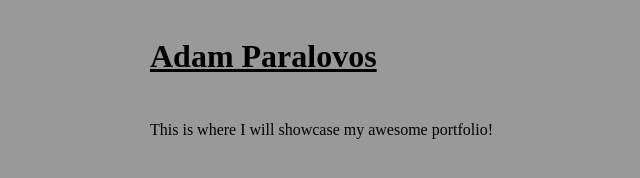
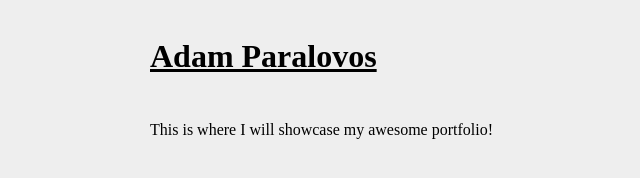
Before and after one commit to Adam28P/adam28p.github.io, a plain HTML site: page index.html in a window 1280 px wide. Shown: the whole page, without its empty margins (60-700 px from the left). Drawn offline with Linux system fonts and the light colour scheme.

Commit message:
change style background color

```diff
--- a/style.css
+++ b/style.css
@@ -1,7 +1,7 @@
 body{
     width:960px;
     margin:0 auto;
-    background-color:#999;
+    background-color:#eee;
 
 }
 h1{
```
